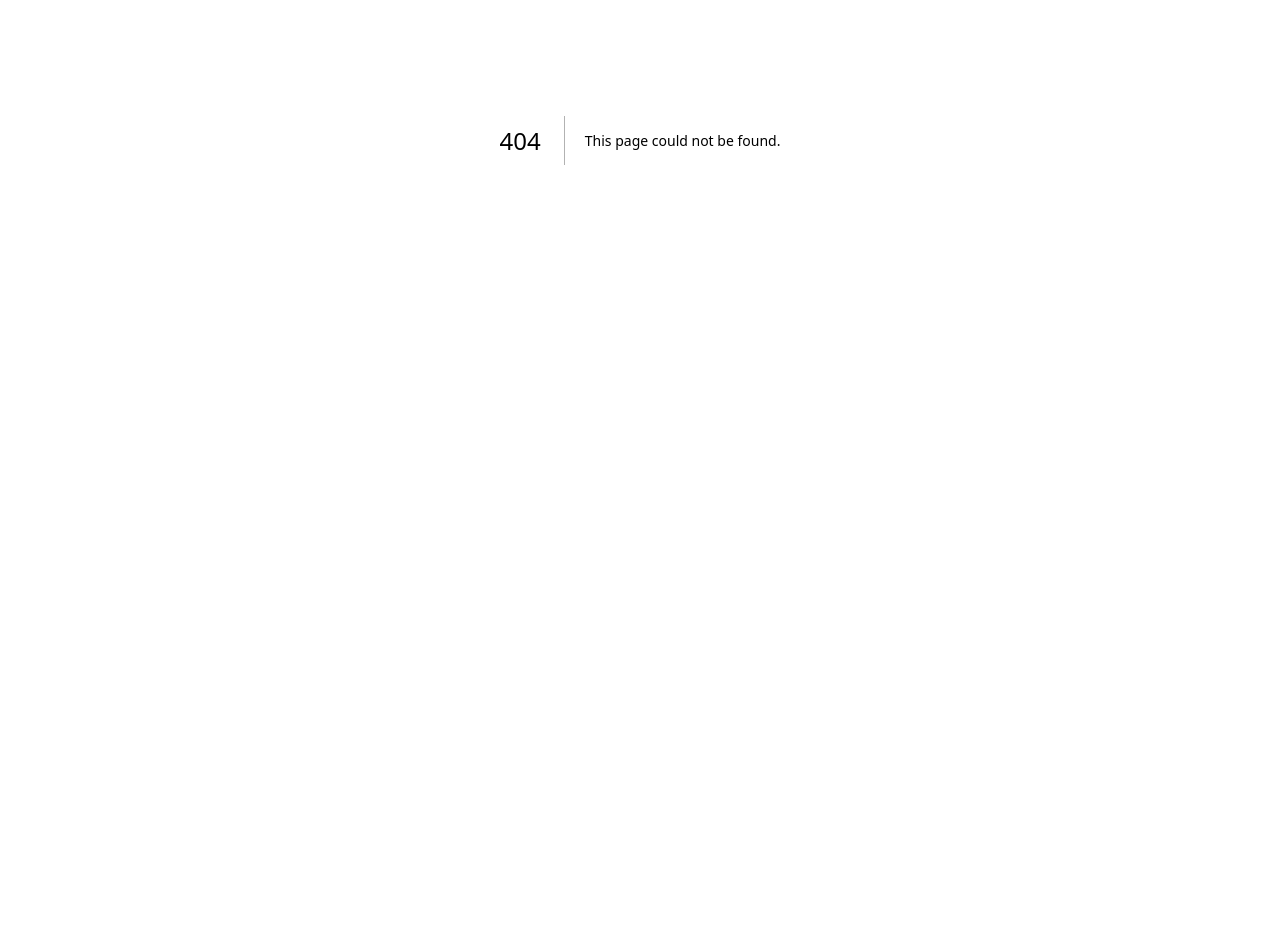
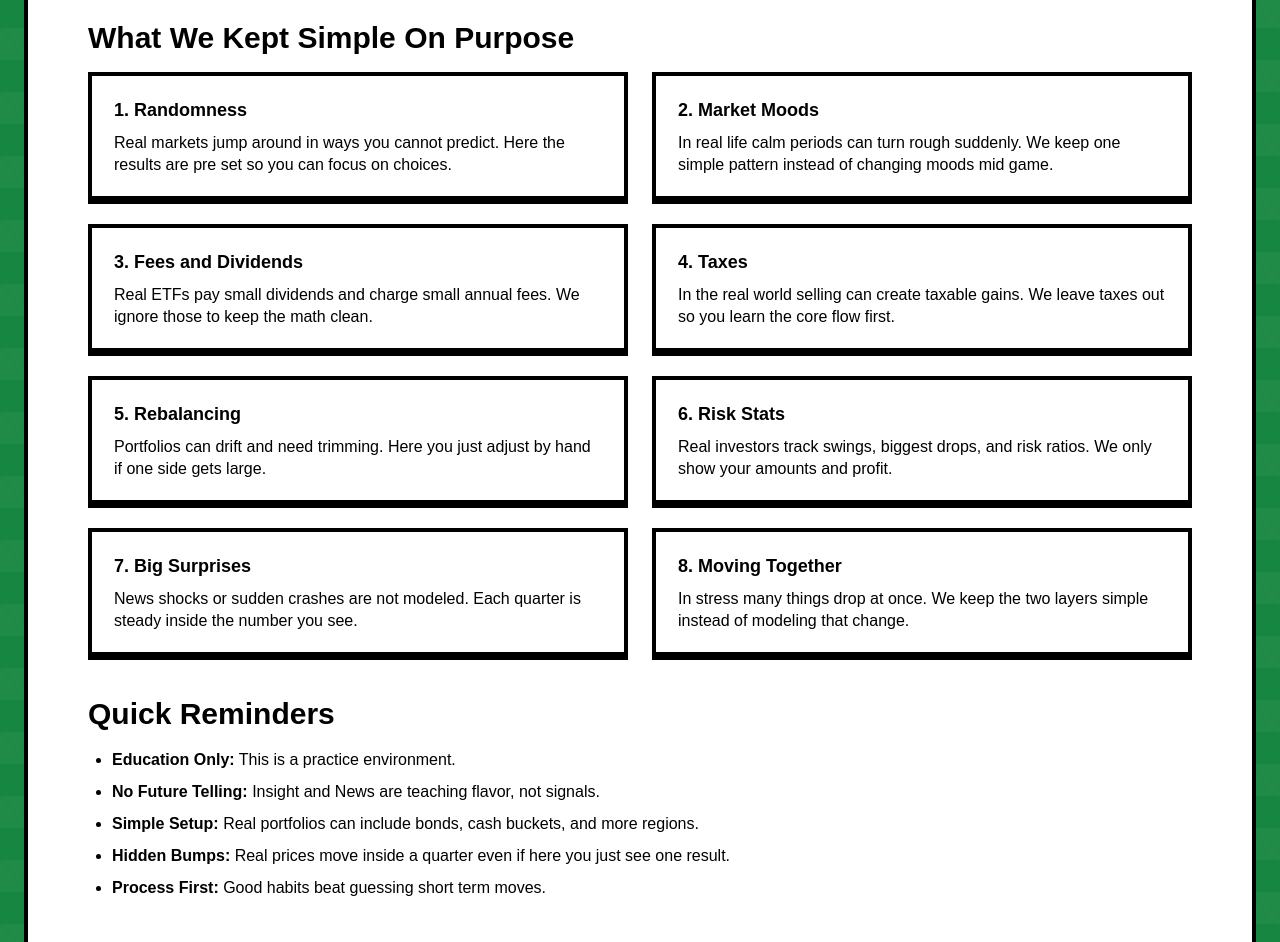
Before and after one commit to csumah/gpcs-hackumbc-2025, a Next.js app: page /postgame/limits in a window 1280 px wide. Before the commit this address had no page. Shown: the part 260-1202 px from the top of the page. Before the commit the page ends 800 px from the top, so only its background shows below. Built offline with nearby package versions, Linux system fonts and the light colour scheme.

Commit message:
Final page adds

```diff
--- a/src/app/game/page.tsx
+++ b/src/app/game/page.tsx
@@ -166,7 +166,7 @@ export default function GamePage() {
             </div>
           </div>
           <div className="text-center">
-            <button onClick={() => { setGameState(initializeGame()); setLastEventResult(null); setInvestAmount(1000); }} className="invest-btn" style={{ fontSize: '1.75rem', padding: '18px 42px' }}>Play Again</button>
+            <a href="/postgame/limits" className="invest-btn" style={{ fontSize: '1.75rem', padding: '18px 42px', display:'inline-block' }}>Continue →</a>
           </div>
         </div>
       </main>
--- /dev/null
+++ b/src/app/postgame/limits/page.tsx
@@ -0,0 +1,64 @@
+import Link from 'next/link';
+
+export default function SimulationLimitsPage(){
+  return (
+    <main className="min-h-screen bg-board text-black flex flex-col items-center p-6">
+      <div className="w-full max-w-[1250px]">
+        <div className="pixel-panel mb-8" style={{ padding:'50px 60px 58px' }}>
+          <h1 className="text-5xl font-extrabold mb-6" style={{letterSpacing:'1px'}}>Before You Dive Back In</h1>
+          <p className="text-xl font-semibold leading-relaxed mb-8 max-w-[1000px]">This simulation teaches core ideas: diversification, position sizing, incremental allocation, and keeping emotion in check. Real markets include many layers we are not modeling. Knowing the limits helps you set proper expectations.</p>
+
+          <h2 className="text-3xl font-extrabold mb-4">What We Kept Simple On Purpose</h2>
+          <div className="grid md:grid-cols-2 gap-6 mb-10">
+            <div className="value-card" style={{ padding:'20px 22px' }}>
+              <p className="font-bold text-lg mb-2">1. Randomness</p>
+              <p className="text-base font-medium leading-snug">Real markets jump around in ways you cannot predict. Here the results are pre set so you can focus on choices.</p>
+            </div>
+            <div className="value-card" style={{ padding:'20px 22px' }}>
+              <p className="font-bold text-lg mb-2">2. Market Moods</p>
+              <p className="text-base font-medium leading-snug">In real life calm periods can turn rough suddenly. We keep one simple pattern instead of changing moods mid game.</p>
+            </div>
+            <div className="value-card" style={{ padding:'20px 22px' }}>
+              <p className="font-bold text-lg mb-2">3. Fees and Dividends</p>
+              <p className="text-base font-medium leading-snug">Real ETFs pay small dividends and charge small annual fees. We ignore those to keep the math clean.</p>
+            </div>
+            <div className="value-card" style={{ padding:'20px 22px' }}>
+              <p className="font-bold text-lg mb-2">4. Taxes</p>
+              <p className="text-base font-medium leading-snug">In the real world selling can create taxable gains. We leave taxes out so you learn the core flow first.</p>
+            </div>
+            <div className="value-card" style={{ padding:'20px 22px' }}>
+              <p className="font-bold text-lg mb-2">5. Rebalancing</p>
+              <p className="text-base font-medium leading-snug">Portfolios can drift and need trimming. Here you just adjust by hand if one side gets large.</p>
+            </div>
+            <div className="value-card" style={{ padding:'20px 22px' }}>
+              <p className="font-bold text-lg mb-2">6. Risk Stats</p>
+              <p className="text-base font-medium leading-snug">Real investors track swings, biggest drops, and risk ratios. We only show your amounts and profit.</p>
+            </div>
+            <div className="value-card" style={{ padding:'20px 22px' }}>
+              <p className="font-bold text-lg mb-2">7. Big Surprises</p>
+              <p className="text-base font-medium leading-snug">News shocks or sudden crashes are not modeled. Each quarter is steady inside the number you see.</p>
+            </div>
+            <div className="value-card" style={{ padding:'20px 22px' }}>
+              <p className="font-bold text-lg mb-2">8. Moving Together</p>
+              <p className="text-base font-medium leading-snug">In stress many things drop at once. We keep the two layers simple instead of modeling that change.</p>
+            </div>
+          </div>
+          <h2 className="text-3xl font-extrabold mb-4">Quick Reminders</h2>
+          <ul className="list-disc pl-6 text-base font-medium space-y-2 mb-10 max-w-[1000px]">
+            <li><span className="font-bold">Education Only:</span> This is a practice environment.</li>
+            <li><span className="font-bold">No Future Telling:</span> Insight and News are teaching flavor, not signals.</li>
+            <li><span className="font-bold">Simple Setup:</span> Real portfolios can include bonds, cash buckets, and more regions.</li>
+            <li><span className="font-bold">Hidden Bumps:</span> Real prices move inside a quarter even if here you just see one result.</li>
+            <li><span className="font-bold">Process First:</span> Good habits beat guessing short term moves.</li>
+          </ul>
+
+          <p className="text-sm font-medium opacity-70 mb-8">Real markets add noise, costs, taxes, and surprises. Use this to practice steady decision making, then keep learning.</p>
+          <div className="flex flex-wrap gap-6 items-center">
+            <Link href="/game" className="invest-btn">Start New Simulation →</Link>
+            <Link href="/" className="invest-btn" style={{ background:'#444' }}>Home</Link>
+          </div>
+        </div>
+      </div>
+    </main>
+  );
+}
```
